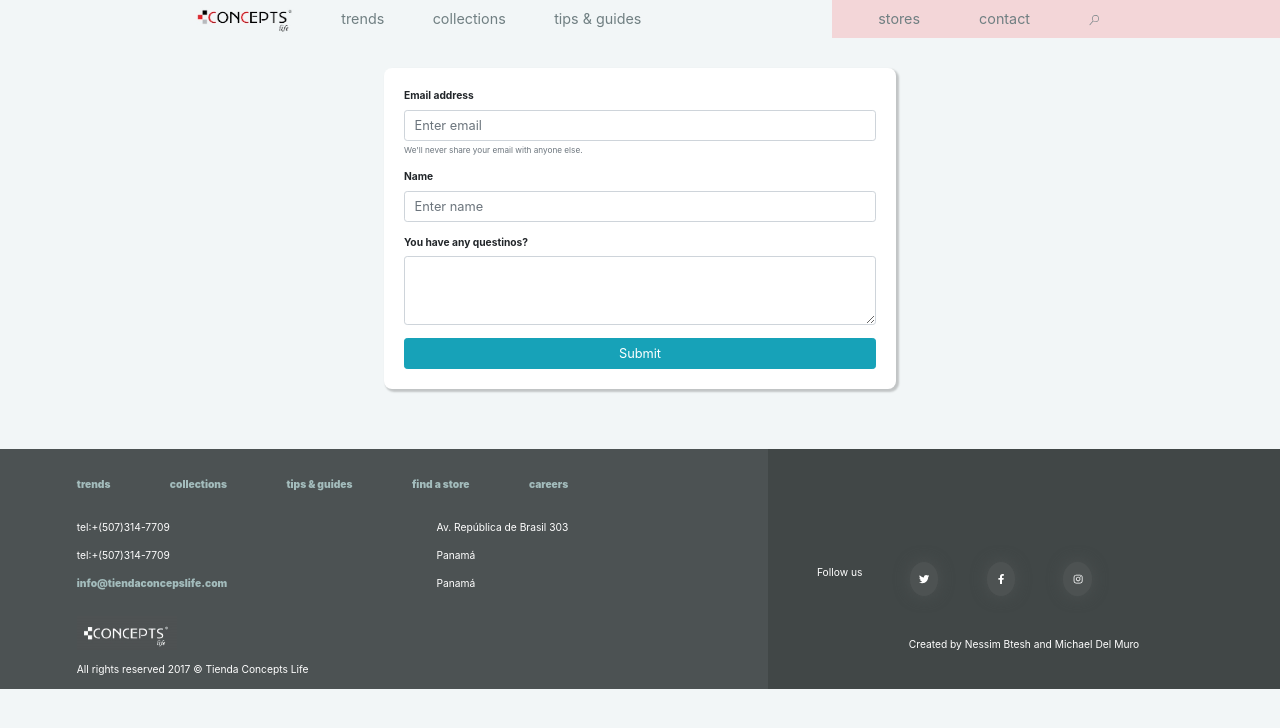
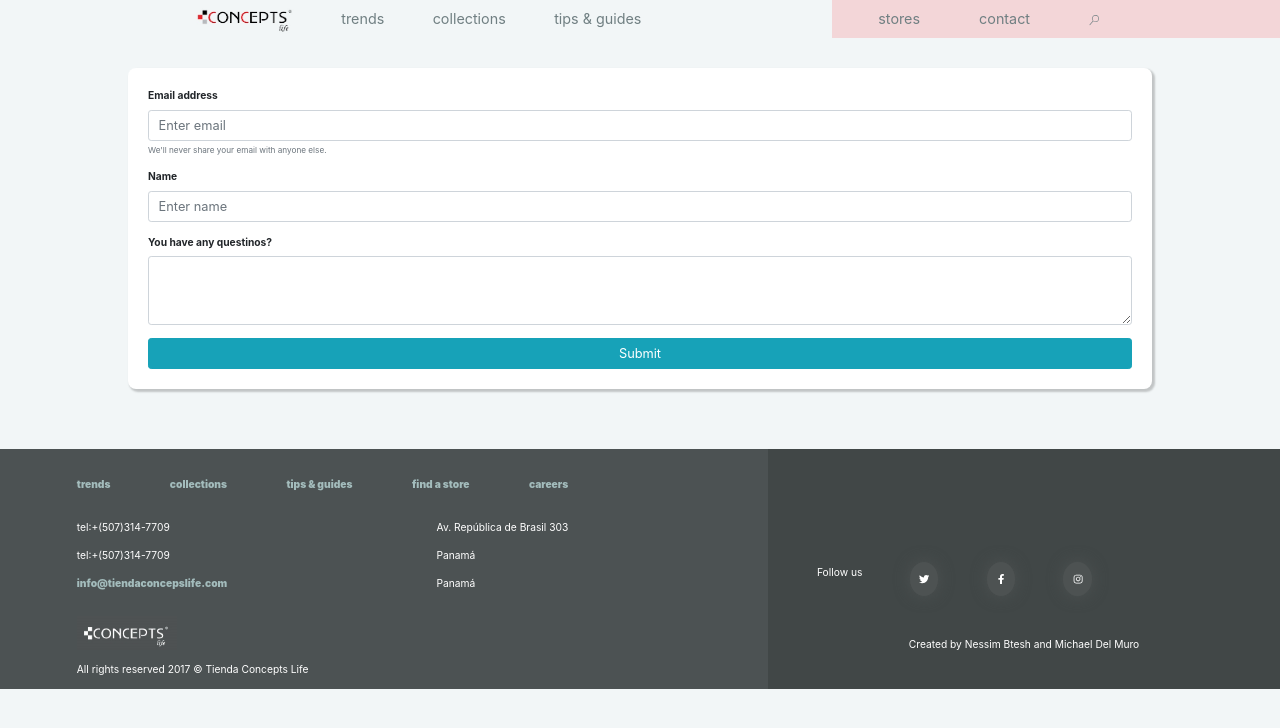
Before and after one commit to alvarez-carlos/react-api-client-project-cl, a React (Create React App) app: page /contact in a window 1280 px wide. Shown: the top 728 px of the page. Built offline with nearby package versions, Linux system fonts and the light colour scheme.

Commit message:
updated form

```diff
--- /dev/null
+++ b/src/pages/ContactScreen.css
@@ -0,0 +1,48 @@
+.my-form{
+    width: 80%;
+    display: flex;
+    margin-bottom: 60px;
+    margin-top: 30px;
+    flex-direction: column;
+    justify-content: stretch          ;
+    padding: 20px;
+    border-radius: 8px;
+    background-color: white;
+    font-weight: 700;
+    box-shadow: 2px 2px 2px 1px rgba(0, 0, 0, 0.2);
+}
+
+@media (min-width: 480){
+    .my-form{
+        width: 60%;
+    }
+}
+
+
+@media (min-width: 600){
+    .my-form{
+        width: 65%;
+    }
+}
+
+
+
+@media (min-width: 800){
+    .my-form{
+        width: 60%;
+    }
+}
+
+
+@media (min-width: 900){
+    .my-form{
+        width: 50%;
+    }
+}
+
+
+@media (min-width: 1200){
+    .my-form{
+        width: 40%;
+    }
+}
--- a/src/pages/ContactScreen.js
+++ b/src/pages/ContactScreen.js
@@ -1,5 +1,7 @@
 import React, { useState } from "react";
 import { Link } from "react-router-dom";
+
+import './ContactScreen.css'
 
 const ContactScreen = () => {
   const [submitted, setSubmitted] = useState(false);
@@ -17,19 +19,7 @@ const ContactScreen = () => {
       }}
     >
       <form
-        style={{
-          width: "40%",
-          display: "flex",
-          marginBottom: "60px",
-          marginTop: "30px",
-          flexDirection: "column",
-          justifyContent: "stretch",
-          padding: "20px",
-          borderRadius: "8px",
-          backgroundColor: "white",
-          fontWeight: "700",
-          boxShadow: "2px 2px 2px 1px rgba(0, 0, 0, 0.2)",
-        }}
+        className="my-form"
         onSubmit={submitHandler}
       >
         <div className="form-group">
```
